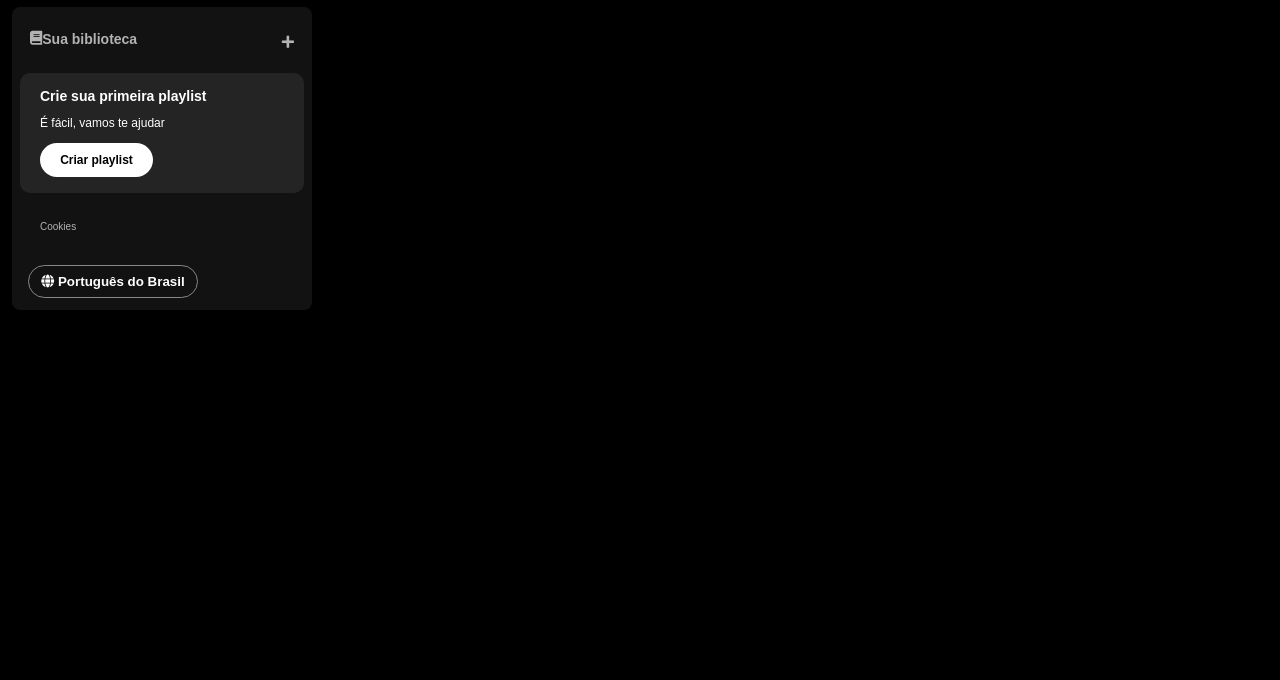
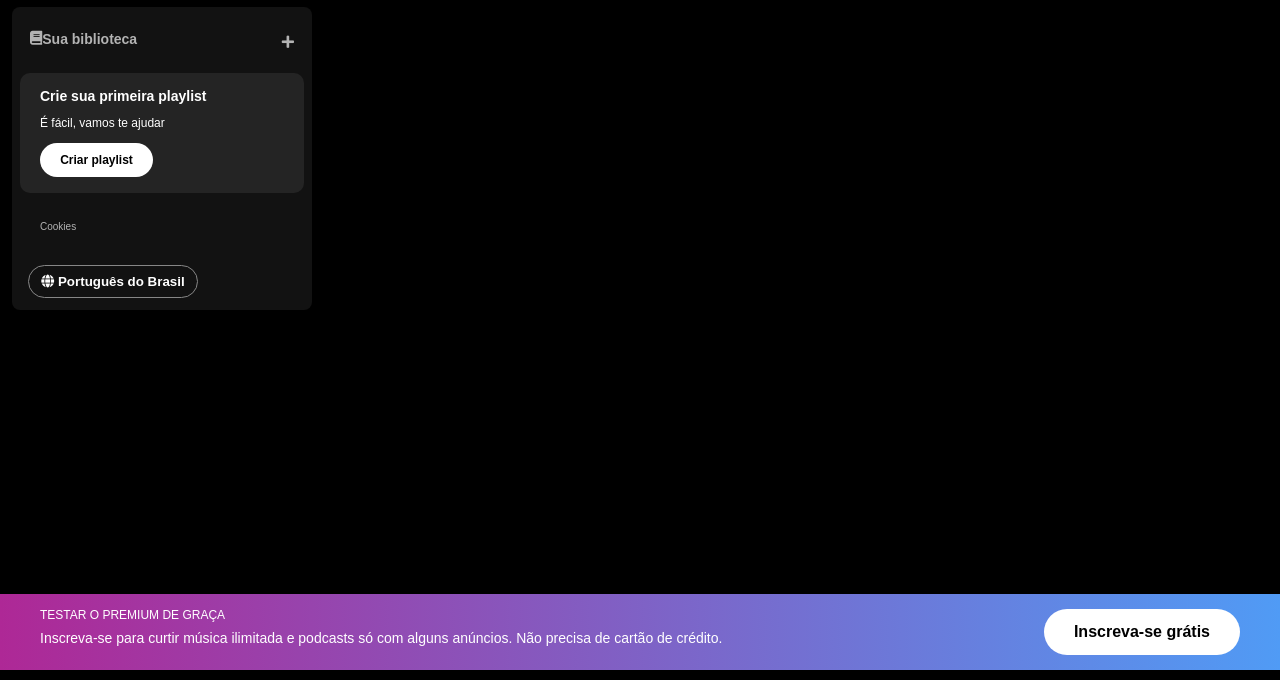
Before and after one commit to RSVictor/ImersaoFront, a plain HTML site: page index.html in a window 1280 px wide. Shown: the part 130-810 px from the top of the page. Drawn offline with Linux system fonts and the light colour scheme.

Commit message:
atualizado aula 3

```diff
--- a/index.html
+++ b/index.html
@@ -91,5 +91,17 @@
             </nav>
         </div>
     </main>
+
+    <footer class="disclaimer-premium">
+        <div class="text">
+            <p class="disclaimer-premium__title">Testar o premium de graça</p>
+            <p class="disclaimer-premium__subtitle">
+                Inscreva-se para curtir música ilimitada e podcasts só com alguns anúncios. Não precisa de cartão de crédito.
+            </p>
+        </div>
+        <div class="button">
+            <button type="button">Inscreva-se grátis</button>
+        </div>
+    </footer>
 </body>
 </html>
--- a/src/assets/styles/sidebar-footer.css
+++ b/src/assets/styles/sidebar-footer.css
@@ -166,3 +166,44 @@ body{
     padding: 8px;
     border-radius: 20px;
 }
+
+.disclaimer-premium{
+    display: flex;
+    position: fixed;
+    bottom: 0;
+    left: 0;
+    right: 0;
+    background: linear-gradient(to right, #ae2896, #509bf5);
+    justify-content: space-between;
+    padding: 15px 40px;
+}
+
+.disclaimer-premium .text{
+   flex-shrink: 0;
+}
+
+.disclaimer-premium .disclaimer-premium__title{
+    color: #ffffff;
+    text-transform: uppercase;
+    font-weight: 400;
+    font-size: 12px;
+    margin-bottom: 10px;
+}
+
+.disclaimer-premium .disclaimer-premium__subtitle{
+    color: #ffffff;
+    font-size: 14px;
+    font-weight: 500;
+}
+
+.disclaimer-premium button{
+    background-color: #ffffff;
+    color:#000000;
+    font-size: 16px;
+    font-weight: bold;
+    padding: 14px 30px;
+    border: 0px;
+    border-radius: 40px;
+    cursor: pointer;
+    flex-shrink: 0;
+}
```
